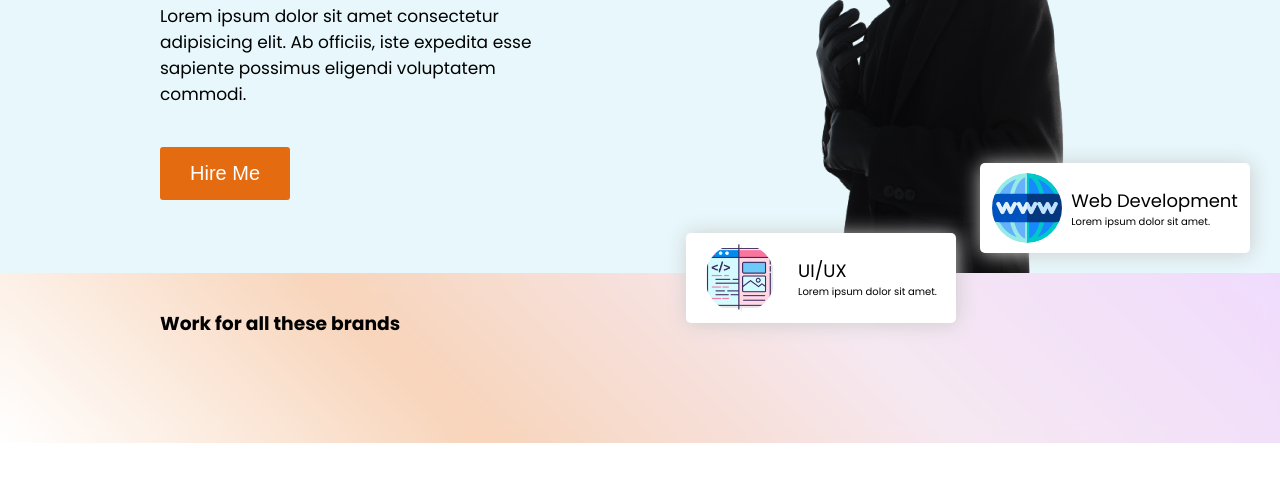
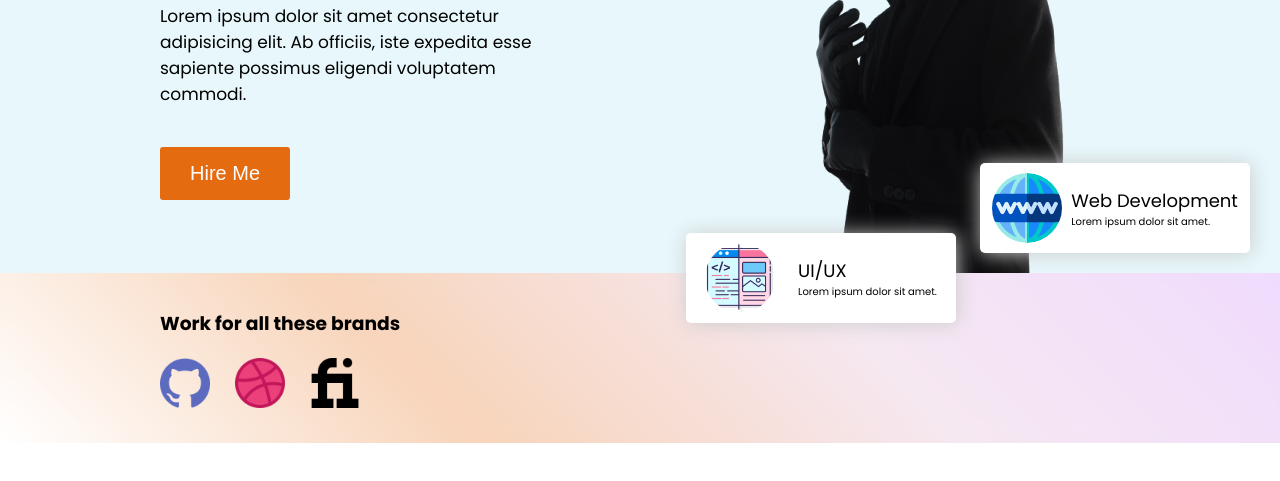
Before and after one commit to arafat-siam/portfolio_project, a plain HTML site: page index.html in a window 1280 px wide. Shown: the part 307-788 px from the top of the page. Drawn offline with Linux system fonts and the light colour scheme.

Commit message:
forth commit

```diff
--- a/css/index.css
+++ b/css/index.css
@@ -256,13 +256,13 @@ body {
   }
 
   .brand1 {
-    background-image: url("./image/github.png");
+    background-image: url("/image/github.png");
   }
   .brand2 {
-    background-image: url("./image/dribbble.png");
+    background-image: url("/image/dribbble.png");
   }
   .brand3 {
-    background-image: url("./image/fiverr.png");
+    background-image: url("/image/fiverr.png");
   }
 
   .hero_blank_blur h3 {
```
